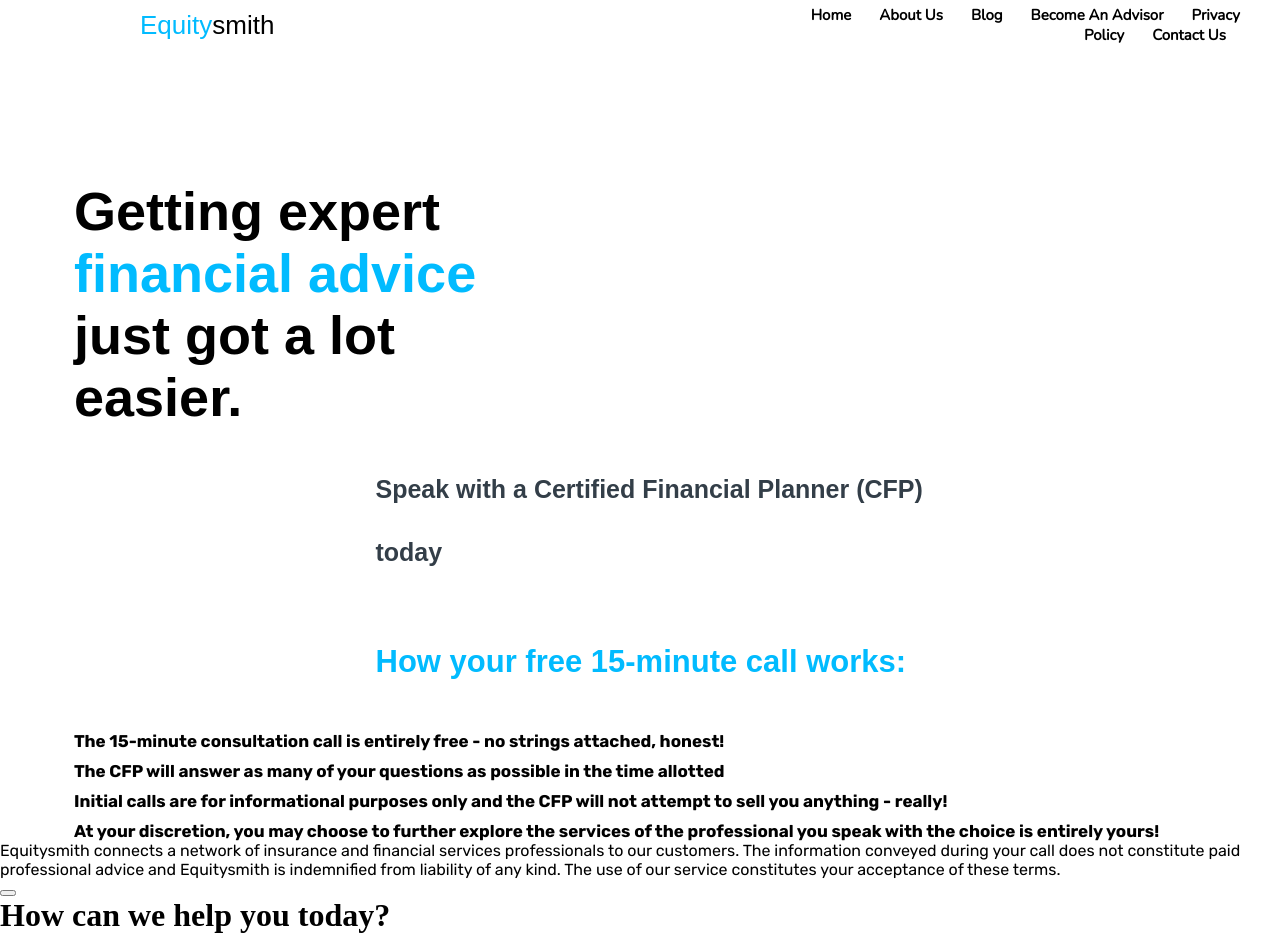
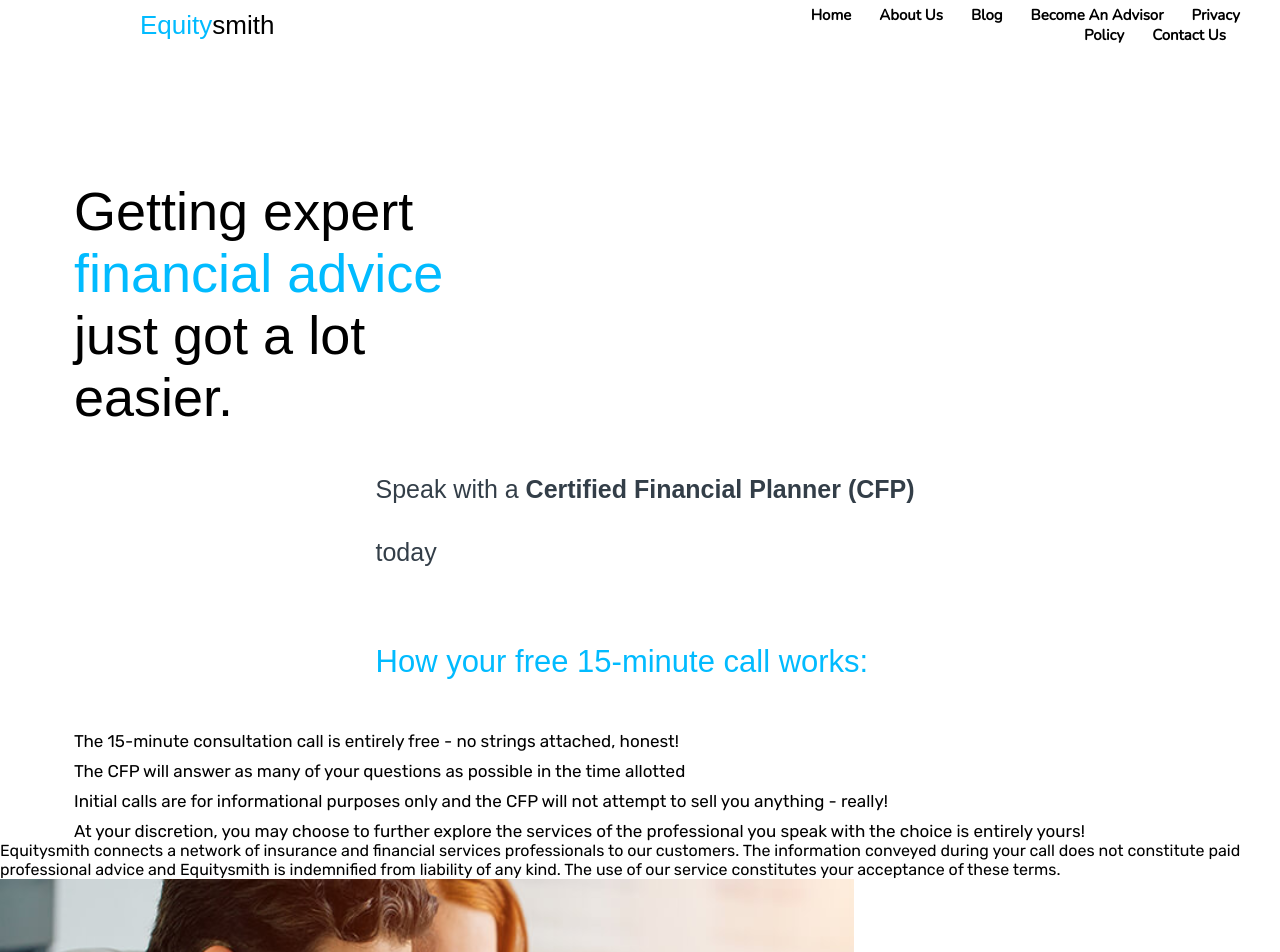
Before and after one commit to lggg123/equitysmith-mern-app, a React (Create React App) app: page /financial in a window 1280 px wide. Shown: the top 952 px of the page. Built offline with nearby package versions, Linux system fonts and the light colour scheme.

Commit message:
Fixed header styling

```diff
--- a/src/pages/Financial/Financial.jsx
+++ b/src/pages/Financial/Financial.jsx
@@ -1,4 +1,5 @@
 import "./financial.css"
+import aboutUs1 from "../../img/about-us1.png"
 
 export default function Financial() {
     const text1 = "The 15-minute consultation call is entirely free - no strings attached, honest!"
@@ -14,29 +15,26 @@ export default function Financial() {
                     <h1 className="finance-title">Getting expert {"\n"}<span class="blue">financial advice{"\n"}</span>just got a lot {"\n"}easier.</h1>
                 </div>
                 <div>
-                    <h2 className="finance-mini-title">Speak with a <span class="bold">Certified Financial Planner (CFP) today</span></h2>
+                    <h2 className="finance-mini-title">Speak with a <text style={{fontWeight: 'bold'}}>Certified Financial Planner (CFP) </text>today</h2>
                 </div>
                 <div>
                     <h2 className="finance-mini-title2">How your free 15-minute call works:</h2>
                 </div>
 
                 <div className="call-features">
-                    <p><strong>{text1}</strong></p>
-                    <p><strong>{text2}</strong></p>
-                    <p><strong>{text3}</strong></p>
-                    <p><strong>{text4}</strong></p>
+                    <p>{text1}</p>
+                    <p>{text2}</p>
+                    <p>{text3}</p>
+                    <p>{text4}</p>
                 </div>
 
-
             </div>
-
-
 
 
             <div>
                 <p id="grey">{text5}</p>
             </div>
-            <img></img>
+            <img src={aboutUs1}></img>
             <button></button>
             <h1>How can we help you <span id="blue">today?</span></h1>
             <h2 class="light">Our experienced <span id="bold-highlight">Certified Financial Planners</span> are ready to advise you on a variety of financial management topics:</h2>
--- a/src/pages/Financial/financial.css
+++ b/src/pages/Financial/financial.css
@@ -6,12 +6,14 @@
 .finance-title {
     font-family: "Arial Rounded MT Bold", sans-serif;
     font-size: 54px;
+    font-weight: 300;
 }
 
 .finance-mini-title {
     font-family: "Arial", sans-serif;
     font-size: 25px;
     padding-top: 30px;
+    font-weight: 500;
 }
 
 .finance-mini-title2 {
@@ -19,12 +21,14 @@
     font-size: 31px;
     color: #01bbff;
     padding-top: 30px;
+    font-weight: 500;
 }
 
 .call-features {
     font-family: "arial rounded", sans-serif;
     font-size: 17px;
     padding-top: 10px;
+    font-weight: 4250;
 }
 
 .call-features p {
```
